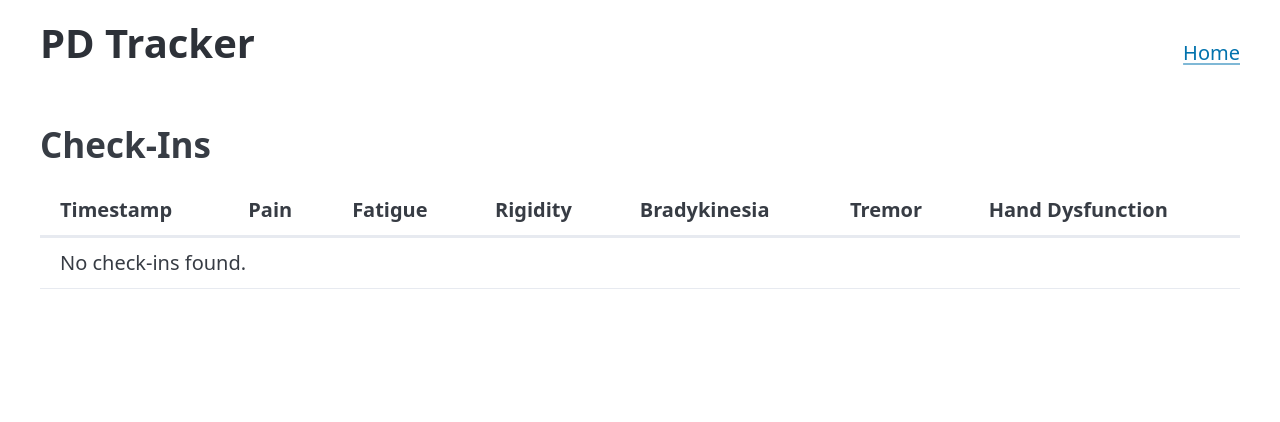
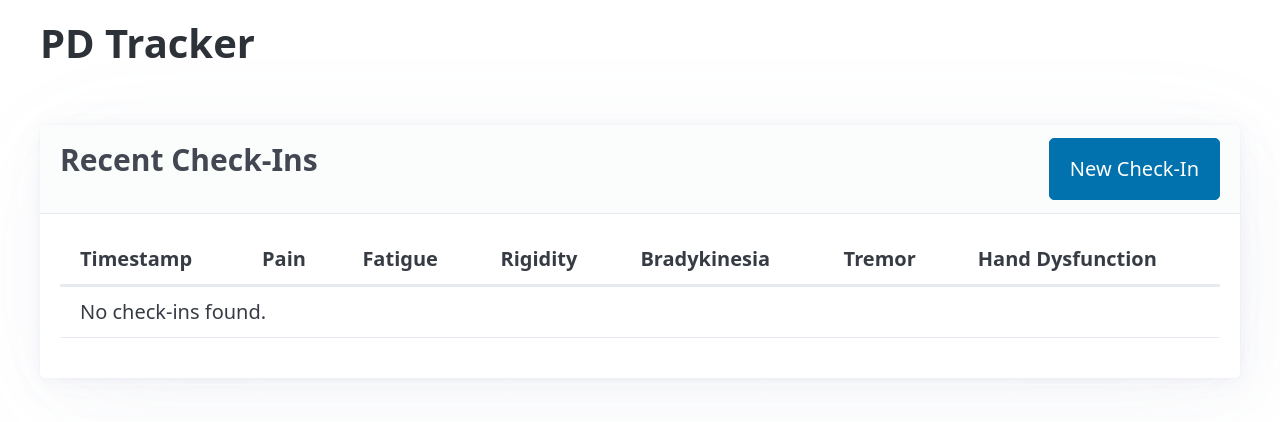
Before and after one commit to bgaudino/pdtracker, a Django app: template tracker/templates/tracker/checkin_list.html in a window 1280 px wide. Shown: the top 422 px of the page. Run offline with Django 5.2, Linux system fonts and the light colour scheme; the template is opened without the code that fills it, so the values that code supplies are empty; some libraries are stand-ins or nearby versions.

Commit message:
Mostly styles

```diff
--- a/tracker/static/css/main.css
+++ b/tracker/static/css/main.css
@@ -1,6 +1,10 @@
 a[role=button] {
   height: min-content;
   width: 100%;
+}
+
+article {
+ overflow-x: auto;
 }
 
 main > header {
@@ -8,6 +12,17 @@ main > header {
   align-items: center;
   justify-content: space-between;
   margin-bottom: 2rem;
+}
+
+article > header {
+  display: grid;
+  grid-template-columns: 1fr auto;
+  align-items: center;
+  gap: 1rem;
+}
+
+.logo {
+  text-decoration: none;
 }
 
 .dashboard-button {
--- a/tracker/templates/base.html
+++ b/tracker/templates/base.html
@@ -13,10 +13,9 @@
   <body>
     <main class="container">
       <header>
-        <h1>PD Tracker</h1>
-        {% if request.path != '/' %}
-          <a href="{% url 'home' %}">Home</a>
-        {% endif %}
+        <a href="{% url 'home' %}" class="logo">
+          <h1>PD Tracker</h1>
+        </a>
       </header>
       {% if breadcrumbs %}
         {% include 'partials/_breadcrumbs.html' %}
--- a/tracker/templates/tracker/checkin_list.html
+++ b/tracker/templates/tracker/checkin_list.html
@@ -1,6 +1,10 @@
 {% extends 'base.html' %}
 {% block content %}
-  <h2>Check-Ins</h2>
+  <article>
+    <header>
+      <h3>Recent Check-Ins</h3>
+      <a href="{% url 'checkin-create' %}" role="button">New Check-In</a>
+    </header>
     <table class="table">
       <thead>
         <tr>
@@ -31,4 +35,5 @@
         {% endfor %}
       </tbody>
     </table>
+  </article>
 {% endblock %}
--- a/tracker/templates/tracker/medicationlog_list.html
+++ b/tracker/templates/tracker/medicationlog_list.html
@@ -1,6 +1,10 @@
 {% extends 'base.html' %}
 {% block content %}
+  <article>
+    <header>
       <h2>Medication Logs</h2>
+      <a href="{% url 'medicationlog-create' %}" role="button">New Medication Log</a>
+    </header>
     <table class="table">
       <thead>
         <tr>
@@ -23,4 +27,5 @@
         {% endfor %}
       </tbody>
     </table>
+  </article>
 {% endblock %}
--- a/tracker/templates/tracker/tappingtest_list.html
+++ b/tracker/templates/tracker/tappingtest_list.html
@@ -1,6 +1,10 @@
 {% extends 'base.html' %}
 {% block content %}
+  <article>
+    <header>
       <h2>Tapping Tests</h2>
+      <a href="{% url 'tappingtest-create' %}" role="button">New Tapping Test</a>
+    </header>
     <table class="table">
       <thead>
         <tr>
@@ -25,4 +29,5 @@
         {% endfor %}
       </tbody>
     </table>
+  </article>
 {% endblock %}
--- a/tracker/views.py
+++ b/tracker/views.py
@@ -100,7 +100,7 @@ class TypingTestCreateView(BaseLogCreateView):
 class BaseLogListView(LoginRequiredMixin, ListView):
     def get_context_data(self, **kwargs):
         context = super().get_context_data(**kwargs)
-        context["breadcrumbs"] = self.model.breadcrumbs()
+        context["breadcrumbs"] = self.model.breadcrumbs()[:-1]
         return context
 
     def get_queryset(self):
@@ -166,6 +166,10 @@ class ReportsView(LoginRequiredMixin, TemplateView):
         context["reports"] = generate_reports(
             check_ins, tapping_tests, typing_tests, activities
         )
+        context["breadcrumbs"] = [
+            {"name": "Home", "url": reverse("home")},
+            {"name": "Reports", "url": reverse("reports")},
+        ]
         return context
 
 
```
Also changed, not shown: tracker/models.py (+13 -9 lines), tracker/templates/home.html (+4 -4 lines), tracker/templates/tracker/activitylog_list.html (+6 -1 lines), tracker/templates/tracker/reports.html (+0 -9 lines), tracker/templates/tracker/typingtest_list.html (+6 -1 lines). Lines whose indentation alone changed are shown as unchanged.
